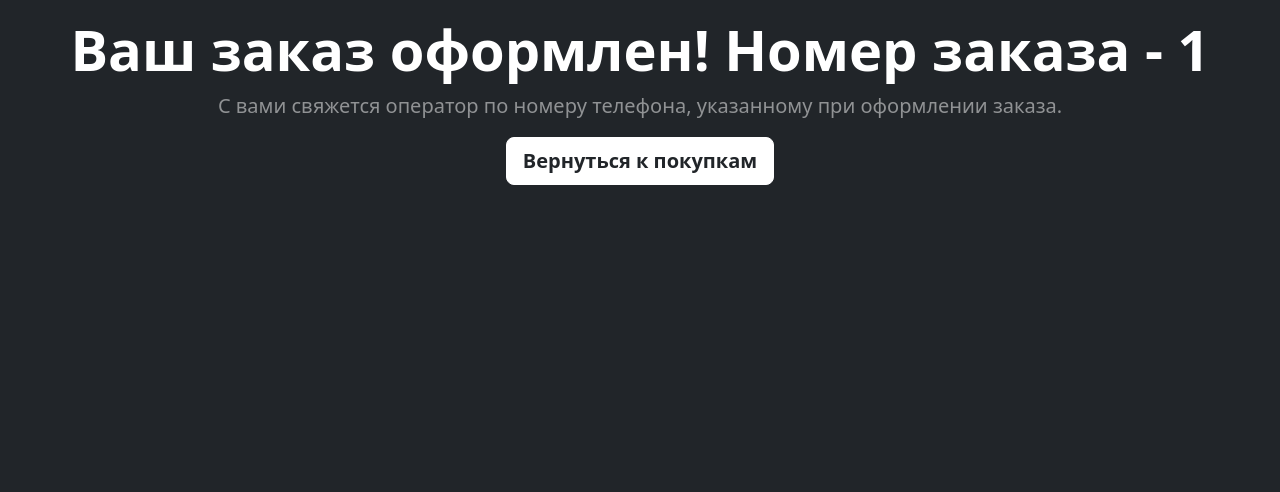
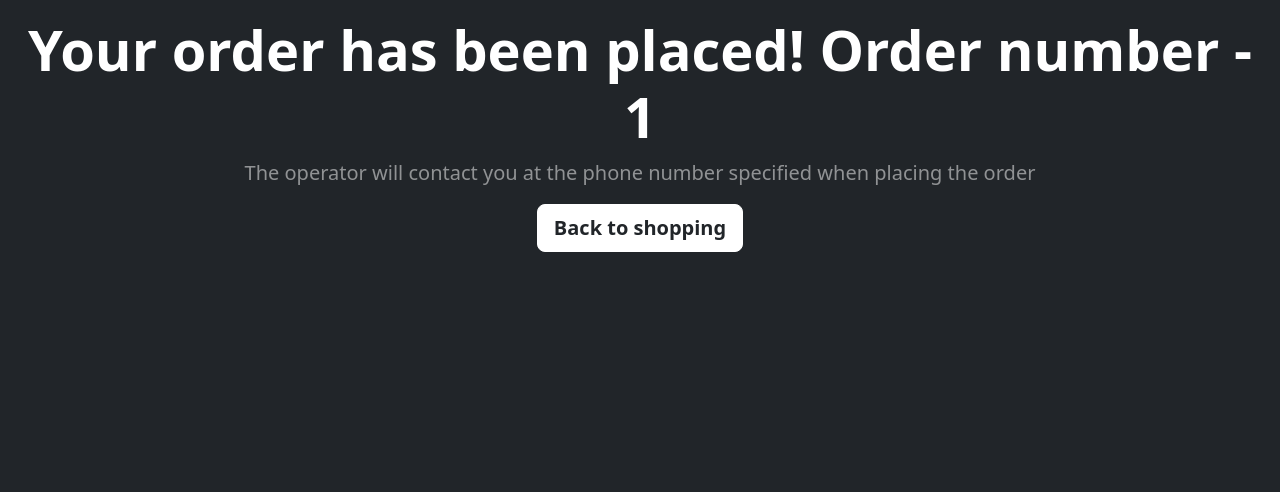
Before and after one commit to Carcajo/PythonLabs, a Django app: template templates/orders/after_checkout.html in a window 1280 px wide. Shown: the part 58-550 px from the top of the page. Run offline with Django 4.2, Linux system fonts and the light colour scheme; tables that the repository leaves empty hold one stand-in row (values such as "Sample post"); the template is opened without the code that fills it: values that come from a table or form of the project are taken from there, most other values are stand-ins (such as "Sample title", 1, 10 or a date in 2020); some libraries are stand-ins or nearby versions.

```diff
--- a/templates/orders/after_checkout.html
+++ b/templates/orders/after_checkout.html
@@ -2,11 +2,9 @@
 
 {% block content %}
     <div class="text-white text-center p-3">
-        <h3 class="display-4 fw-bolder">Ваш заказ оформлен! Номер заказа - {{ order.id }}</h3>
-        <p class="lead fw-normal text-white-50 mb-0">С вами свяжется оператор по номеру телефона, указанному
-            при оформлении заказа.
-        </p>
+        <h3 class="display-4 fw-bolder">Your order has been placed! Order number - {{ order.id }}</h3>
+        <p class="lead fw-normal text-white-50 mb-0">The operator will contact you at the phone number specified when placing the order</p>
         <a href="{% url 'all_products' %}"
-           class="btn btn-lg btn-secondary fw-bold border-white bg-white text-dark my-3">Вернуться к покупкам</a>
+           class="btn btn-lg btn-secondary fw-bold border-white bg-white text-dark my-3">Back to shopping</a>
     </div>
 {% endblock %}
--- a/templates/orders/checkout.html
+++ b/templates/orders/checkout.html
@@ -8,7 +8,7 @@
 {% block content %}
 
     <section class="w-100 p-4 d-flex flex-column align-items-center justify-content-center pb-4 text-white">
-        <h1>Оформление заказа</h1>
+        <h1>Making an order</h1>
         <ul>
             {% for item in cart %}
                 <li>
@@ -23,7 +23,7 @@
             {{ form.as_p }}
             <!-- Submit button -->
             <div class="text-center">
-                <button type="submit" class="btn align-content-center btn-primary btn-block mb-4">Оформить заказ
+                <button type="submit" class="btn align-content-center btn-primary btn-block mb-4">Place an order
                 </button>
             </div>
             <!-- Register buttons -->
```
